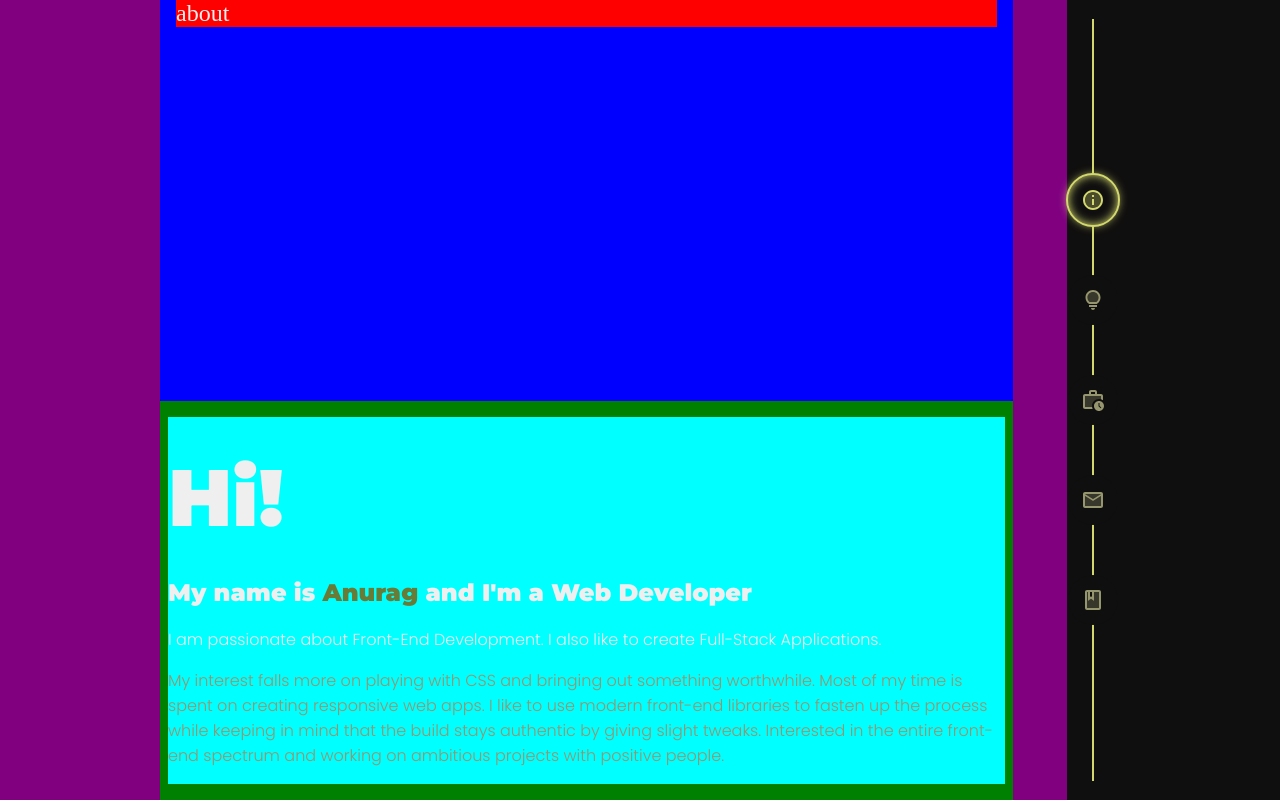
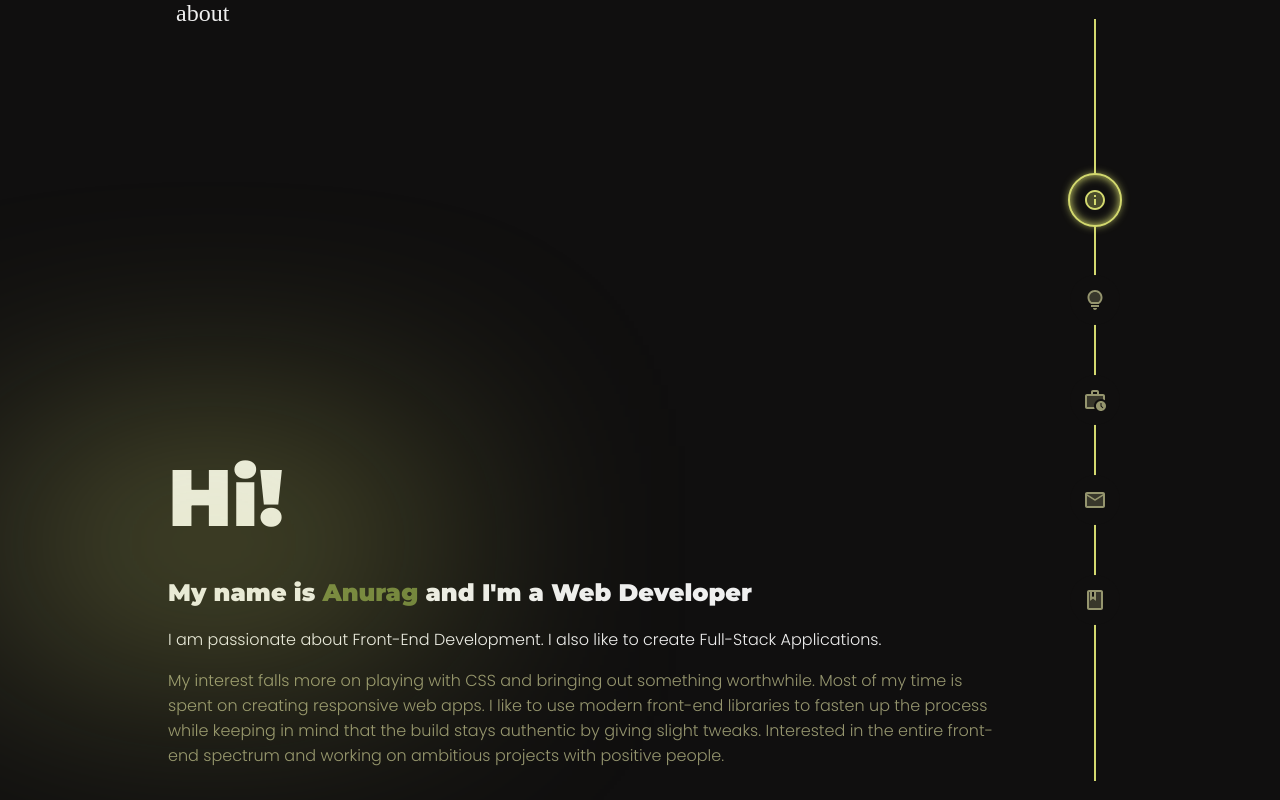
Before and after one commit to eggratanurag/profile, a React (Vite) app: page / in a window 1280 px wide. Built offline with nearby package versions, Linux system fonts and the light colour scheme; a web font is replaced by a local one.

Commit message:
fixed the dvh

```diff
--- a/src/home.css
+++ b/src/home.css
@@ -5,8 +5,8 @@ body {
   outline: 2px solid limegreen;
 } */
 .profile {
-    height: 100vh;
-    width: 100%;
+    height: 100dvh;
+    /* width: 100%; */
     margin: 0;
     display: flex;
     background-color: #100F0F;
@@ -25,14 +25,14 @@ body {
     color: #EFEFEF;
   }
   .container {
-    background-color: purple;
-    width: 100%;
-    height: 100%;
+    /* background-color: purple; */
+    /* width: 100vw; */
+    /* height: 100vh; */
     scroll-snap-type: y mandatory;
     overflow-y: scroll;
   }
   .page {
-    background-color: aqua;
+    /* background-color: aqua; */
   }
 .container section {
 
@@ -40,10 +40,10 @@ body {
   display: flex;
   flex-direction: column;
   justify-content: space-between;
-  background-color: blue;
+  /* background-color: blue; */
     margin: 0 auto;
     width: 70%;
-    height: 100%;
+    height: 100dvh;
     scroll-snap-align: start;
     scroll-snap-stop: always;
   }
@@ -52,7 +52,7 @@ body {
 
   align-items: center;
   flex-direction: column;
-  background-color: green;
+  /* background-color: green; */
 }
 .page {
   margin: 5rem 10rem;
@@ -124,7 +124,7 @@ button:hover:enabled {
 
 }
 .curls {
-  background-color: red;
+  /* background-color: red; */
   margin: 1rem;
   font-family: 'Zeyada', cursive;
   margin-top: 0px;
--- a/src/home.jsx
+++ b/src/home.jsx
@@ -107,9 +107,9 @@ export default function home() {
     <section className='section1 slideIn' id='section1'>
   <p className='curls'>about</p>
 
-      {/* <div  className='blur fadeIn'>
+      <div  className='blur fadeIn'>
         <h1>h</h1>
-      </div> */}
+      </div>
       <div className='flex'>
       <div className='page page1'>
         <h1>Hi!</h1>
@@ -136,9 +136,9 @@ export default function home() {
         </p>
 
       </div>
-       {/* <div  className='blur2 fadeIn'>
+       <div  className='blur2 fadeIn'>
         <h1>h</h1>
-      </div> */}
+      </div>
       </div>
      </section>
 
@@ -160,9 +160,9 @@ export default function home() {
          <h4><a className='links' href="https://clone-4884f.web.app/"><LaunchIcon style={{fontSize:"10px"}}/> clone</a></h4>
          <p>an amazon clone.</p>
       </div>
-      {/* <div  className='blur2 fadeIn'>
+      <div  className='blur2 fadeIn'>
         <h1>h</h1>
-      </div> */}
+      </div>
       </div>
     </section>
 
@@ -202,9 +202,9 @@ export default function home() {
       <div className='page5 page'>
         <p>the blog app is under development</p>
       </div>
-      {/* <div className='blur2 fadeIn'>
+      <div className='blur2 fadeIn'>
         <h1>h</h1>
-      </div> */}
+      </div>
       </div>
     </section>
 
```
